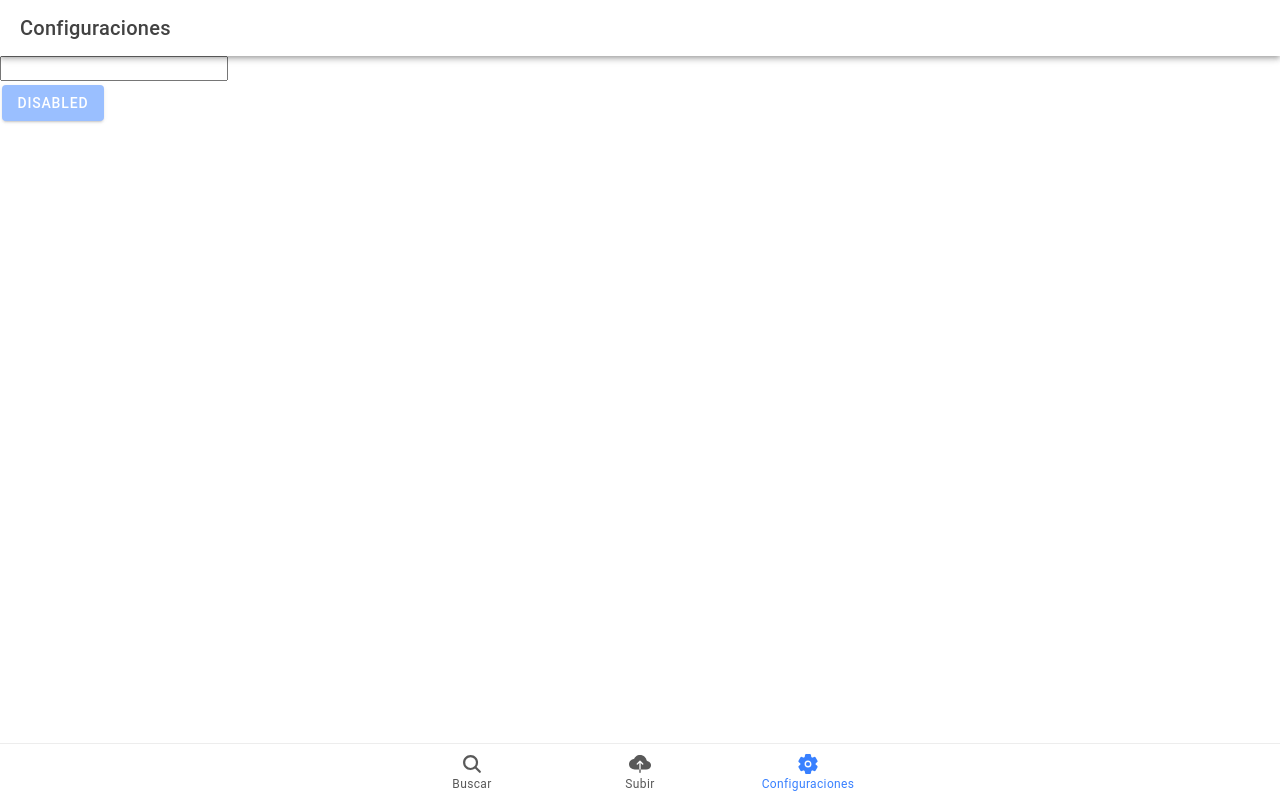
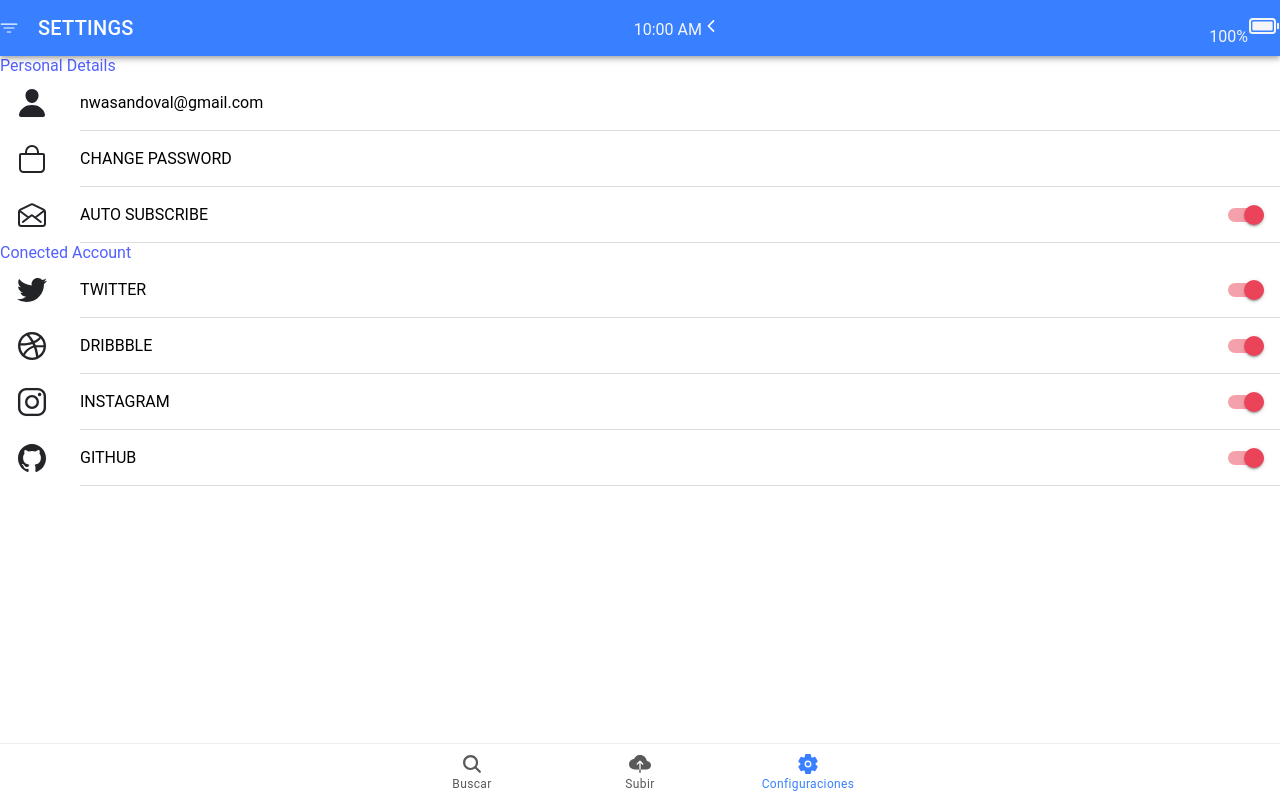
Before and after one commit to nwasandoval/IonicEnero, a React (Vite) app: page /settings in a window 1280 px wide. Built offline with nearby package versions, Linux system fonts and the light colour scheme.

Commit message:
Nuevos elementos agregados en la pantalla setting

```diff
--- /dev/null
+++ b/src/components/SettibgsItem.jsx
@@ -0,0 +1,4 @@
+const SettingsItem = () => {
+    return (<div></div>)
+}
+export default SettingsItem;
--- a/src/pages/Settings.jsx
+++ b/src/pages/Settings.jsx
@@ -2,13 +2,34 @@ import {
   IonButton,
   IonContent,
   IonHeader,
+  IonInput,
   IonPage,
   IonTitle,
   IonToolbar,
+  IonIcon,
+  IonText,
+  IonItem,
+  IonLabel,
+  IonNote,
+  IonToggle,
 } from "@ionic/react";
 
 import "./Settings.css";
 import { useState } from "react";
+import {
+  atCircle,
+  bagOutline,
+  batteryFull,
+  chevronBack,
+  filterOutline,
+  listCircle,
+  logoDribbble,
+  logoGithub,
+  logoInstagram,
+  logoTwitter,
+  mailOpenOutline,
+  person,
+} from "ionicons/icons";
 
 const Settings = () => {
   const [name, setName] = useState("");
@@ -21,21 +42,143 @@ const Settings = () => {
   return (
     <IonPage>
       <IonHeader>
-        <IonToolbar>
-          <IonTitle>Configuraciones</IonTitle>
+        <IonToolbar color="primary">
+          <IonText color="light">
+            <span>10:00 AM</span>
+          </IonText>
+          <IonIcon size="small" icon={chevronBack}></IonIcon>
+          <IonIcon slot="start" size="small" icon={filterOutline}></IonIcon>
+          <IonText slot="end" color="light">
+            <span>100%</span>
+            <IonIcon size="large" icon={batteryFull}></IonIcon>
+          </IonText>
+          <IonTitle slot="start">SETTINGS</IonTitle>
         </IonToolbar>
       </IonHeader>
 
+      {/* Personal Details */}
+
       <IonContent fullscreen>
-        <input
+        <IonText color="tertiary">
+          <span>Personal Details</span>
+        </IonText>
+        <IonItem button={true}>
+          <IonIcon
+            color="dark"
+            slot="start"
+            icon={person}
+            size="large"
+          ></IonIcon>
+          <IonLabel>nwasandoval@gmail.com</IonLabel>
+        </IonItem>
+        <IonItem button={true}>
+          <IonIcon
+            color="dark"
+            slot="start"
+            icon={bagOutline}
+            size="large"
+          ></IonIcon>
+          <IonLabel>CHANGE PASSWORD</IonLabel>
+        </IonItem>
+        <IonItem>
+          <IonIcon
+            color="dark"
+            slot="start"
+            icon={mailOpenOutline}
+            size="large"
+          ></IonIcon>
+          <IonLabel>AUTO SUBSCRIBE</IonLabel>
+          <IonToggle
+            slot="end"
+            aria-label="Danger toggle"
+            color="danger"
+            checked={true}
+          ></IonToggle>
+        </IonItem>
+
+        {/* Conected Account */}
+
+        <IonText color="tertiary">
+          <span>Conected Account</span>
+        </IonText>
+        <IonItem>
+          <IonIcon
+            color="dark"
+            slot="start"
+            icon={logoTwitter}
+            size="large"
+          ></IonIcon>
+          <IonLabel>TWITTER</IonLabel>
+          <IonToggle
+            slot="end"
+            aria-label="Danger toggle"
+            color="danger"
+            checked={true}
+          ></IonToggle>
+        </IonItem>
+        <IonItem>
+          <IonIcon
+            color="dark"
+            slot="start"
+            icon={logoDribbble}
+            size="large"
+          ></IonIcon>
+          <IonLabel>DRIBBBLE</IonLabel>
+          <IonToggle
+            slot="end"
+            aria-label="Danger toggle"
+            color="danger"
+            checked={true}
+          ></IonToggle>
+        </IonItem>
+        <IonItem>
+          <IonIcon
+            color="dark"
+            slot="start"
+            icon={logoInstagram}
+            size="large"
+          ></IonIcon>
+          <IonLabel>INSTAGRAM</IonLabel>
+          <IonToggle
+            slot="end"
+            aria-label="Danger toggle"
+            color="danger"
+            checked={true}
+          ></IonToggle>
+        </IonItem>
+
+        <IonItem>
+          <IonIcon
+            color="dark"
+            slot="start"
+            icon={logoGithub}
+            size="large"
+          ></IonIcon>
+          <IonLabel>GITHUB</IonLabel>
+          <IonToggle
+            slot="end"
+            aria-label="Danger toggle"
+            color="danger"
+            checked={true}
+          ></IonToggle>
+        </IonItem>
+        {/* <IonInput
+          type="text"
           value={name}
           onChange={(e) => setName(e.target.value)}
-          type="text"
-        />
-        <br />
-        <IonButton onClick={(_e) => saveUser()} disabled={name === ""}>
-          Disabled
-        </IonButton>
+          fill="solid"
+          color="success"
+          labelPlacement="floating"
+          helperText="Enter your name"
+        ></IonInput> */}
+        {/* <br />
+        <IonButton
+          size="small"
+          onClick={(e) => saveUser()}
+          disabled={name === ""}
+        >
+          Aceptar
+        </IonButton> */}
       </IonContent>
     </IonPage>
   );
```
Also changed, not shown: src/practicasBasicasJs/index.html (added, +17 -0 lines), src/practicasBasicasJs/main.js (added, +7 -0 lines).
